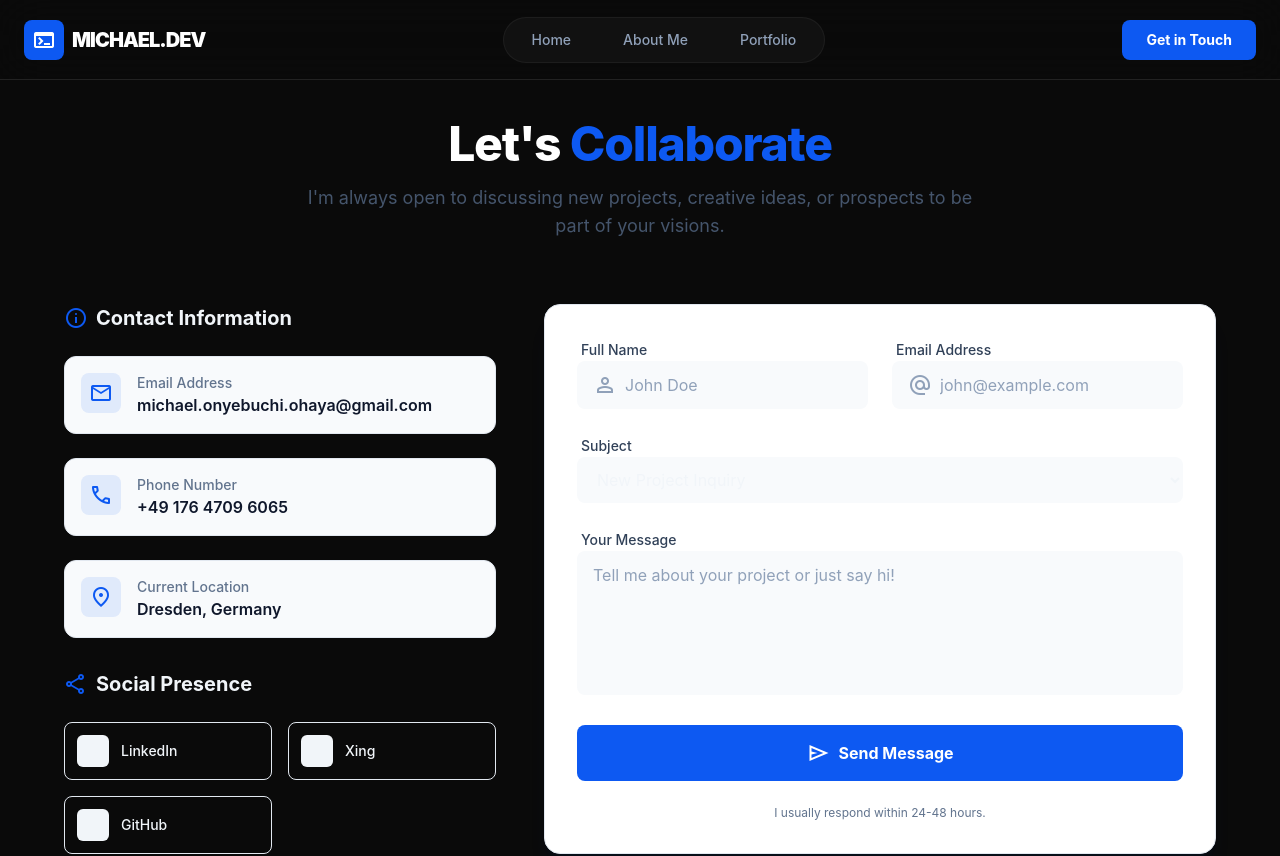
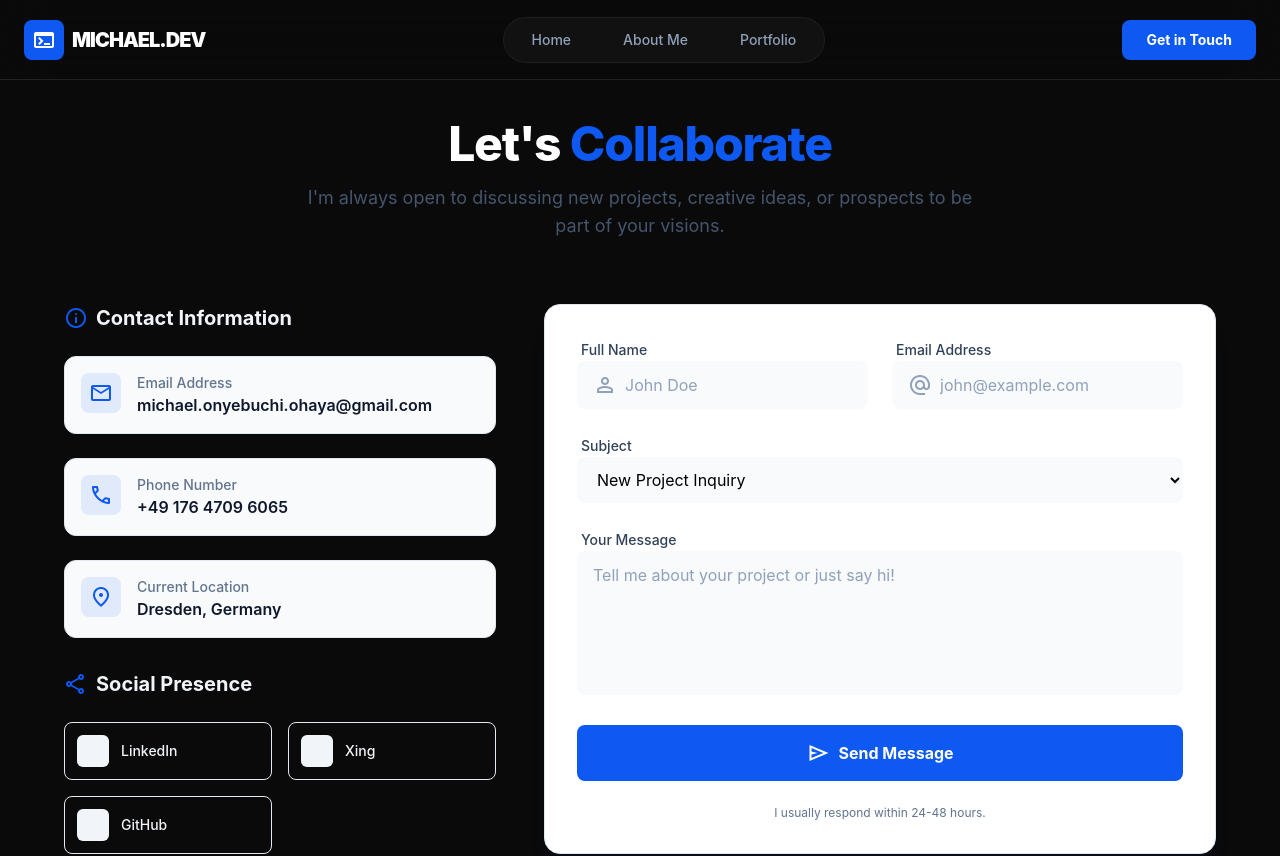
Before and after one commit to Ohaya-Michael/my-portfolio, a React (Vite) app: page /contact in a window 1280 px wide. Shown: the top 856 px of the page. Built offline with nearby package versions, Linux system fonts and the light colour scheme.

Commit message:
Added text-dark for input label

```diff
--- a/src/components/contact/ContactForm.jsx
+++ b/src/components/contact/ContactForm.jsx
@@ -34,7 +34,7 @@ const ContactForm = () => {
 
         <div className="space-y-2">
           <label className="text-sm font-medium text-slate-700 dark:text-slate-300 ml-1">Subject</label>
-          <select className="w-full bg-slate-50 dark:bg-slate-800 border-slate-200 dark:border-slate-700 rounded-lg py-3 px-4 focus:ring-2 focus:ring-[#0d59f2] focus:border-transparent outline-none transition-all dark:text-white">
+          <select className="w-full bg-slate-50 dark:bg-slate-800 border-slate-200 dark:border-slate-700 rounded-lg py-3 px-4 focus:ring-2 focus:ring-[#0d59f2] focus:border-transparent outline-none transition-all text-black dark:text-white">
             <option>New Project Inquiry</option>
             <option>General Question</option>
             <option>Speaking Request</option>
--- a/src/components/contact/InputPage.jsx
+++ b/src/components/contact/InputPage.jsx
@@ -10,7 +10,7 @@ const Input = ({ label, icon, ...props }) => (
         </span>
       )}
       <input
-        className={`w-full bg-slate-50 dark:bg-slate-800 border-slate-200 dark:border-slate-700 rounded-lg py-3 ${icon ? 'pl-12' : 'px-4'} pr-4 focus:ring-2 focus:ring-[#0d59f2] focus:border-transparent outline-none transition-all placeholder:text-slate-400 dark:text-white`}
+        className={`w-full bg-slate-50 dark:bg-slate-800 border-slate-200 dark:border-slate-700 rounded-lg py-3 ${icon ? 'pl-12' : 'px-4'} pr-4 focus:ring-2 focus:ring-[#0d59f2] focus:border-transparent outline-none transition-all placeholder:text-slate-400 text-black dark:text-white`}
         {...props}
       />
     </div>
```
